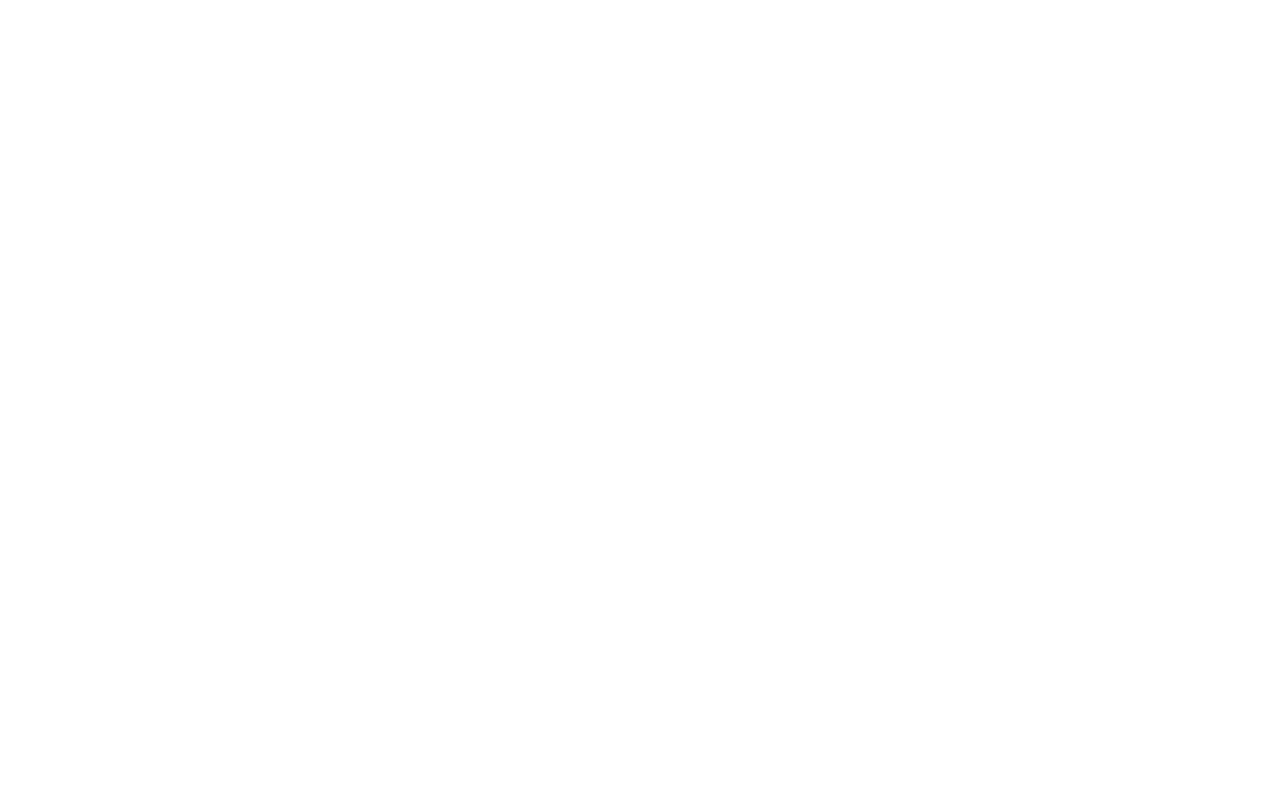
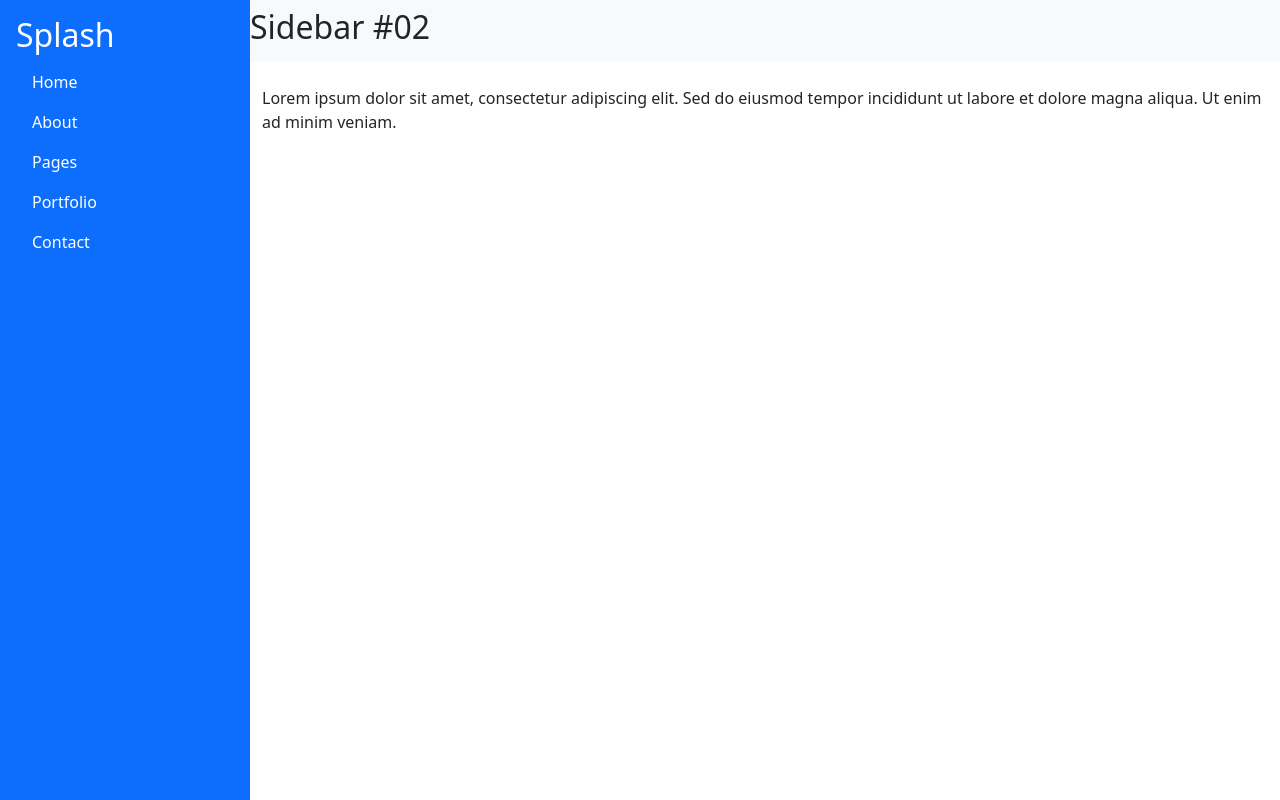
Before and after one commit to TharinduHarshana/inventory_client, a React (Create React App) app: page /dashboard in a window 1280 px wide. Before the commit this address had no page. Built offline with nearby package versions, Linux system fonts and the light colour scheme.

Commit message:
dashboard

```diff
--- a/public/index.html
+++ b/public/index.html
@@ -5,6 +5,11 @@
     <link rel="icon" href="%PUBLIC_URL%/favicon.ico" />
     <meta name="viewport" content="width=device-width, initial-scale=1" />
     <meta name="theme-color" content="#000000" />
+        <link
+      rel="stylesheet"
+      href="https://cdnjs.cloudflare.com/ajax/libs/font-awesome/5.15.4/css/all.min.css"
+    />
+
     <meta
       name="description"
       content="Web site created using create-react-app"
--- a/src/App.js
+++ b/src/App.js
@@ -3,12 +3,14 @@
 
 // Import router components
 import Login from "./components/login";
+import Dashboard from "./components/dashboard";
 
 function App() {
   return (
     <BrowserRouter>
       <Routes>
         <Route path="/" element={<Login />} />
+        <Route path="/dashboard" element={<Dashboard />} />
       </Routes>
     </BrowserRouter>
   );
--- /dev/null
+++ b/src/components/dashboard.js
@@ -0,0 +1,59 @@
+import React, { useState } from 'react';
+
+const Sidebar = () => {
+  const [isOpen, setIsOpen] = useState(false);
+
+  const toggleSidebar = () => {
+    setIsOpen(!isOpen);
+  };
+
+  return (
+    <div className="d-flex">
+      {/* Sidebar */}
+      <nav className={`bg-primary ${isOpen ? 'd-block' : 'd-none d-lg-block'} p-3`} style={{ minHeight: '100vh', minWidth: '250px' }}>
+        <h2 className="text-white">Splash</h2>
+        <ul className="nav flex-column">
+          <li className="nav-item">
+            <a className="nav-link text-white" href="#">Home</a>
+          </li>
+          <li className="nav-item">
+            <a className="nav-link text-white" href="#">About</a>
+          </li>
+          <li className="nav-item">
+            <a className="nav-link text-white" href="#">Pages</a>
+          </li>
+          <li className="nav-item">
+            <a className="nav-link text-white" href="#">Portfolio</a>
+          </li>
+          <li className="nav-item">
+            <a className="nav-link text-white" href="#">Contact</a>
+          </li>
+        </ul>
+      </nav>
+
+      {/* Page Content */}
+      <div className="flex-grow-1">
+        <nav className="navbar navbar-light bg-light">
+          {/* Try removing d-lg-none if testing on large screens */}
+          <button
+            className="btn btn-primary d-lg-none"
+            type="button"
+            onClick={toggleSidebar}
+          >
+            <i className="fas fa-bars"></i> Menu
+          </button>
+          <h2>Sidebar #02</h2>
+        </nav>
+
+        <div className="container mt-4">
+          <p>
+            Lorem ipsum dolor sit amet, consectetur adipiscing elit. Sed do
+            eiusmod tempor incididunt ut labore et dolore magna aliqua. Ut enim ad minim veniam.
+          </p>
+        </div>
+      </div>
+    </div>
+  );
+};
+
+export default Sidebar;
```
Also changed, not shown: src/components/login.js (line endings or trailing spaces), src/index.css (line endings or trailing spaces).
